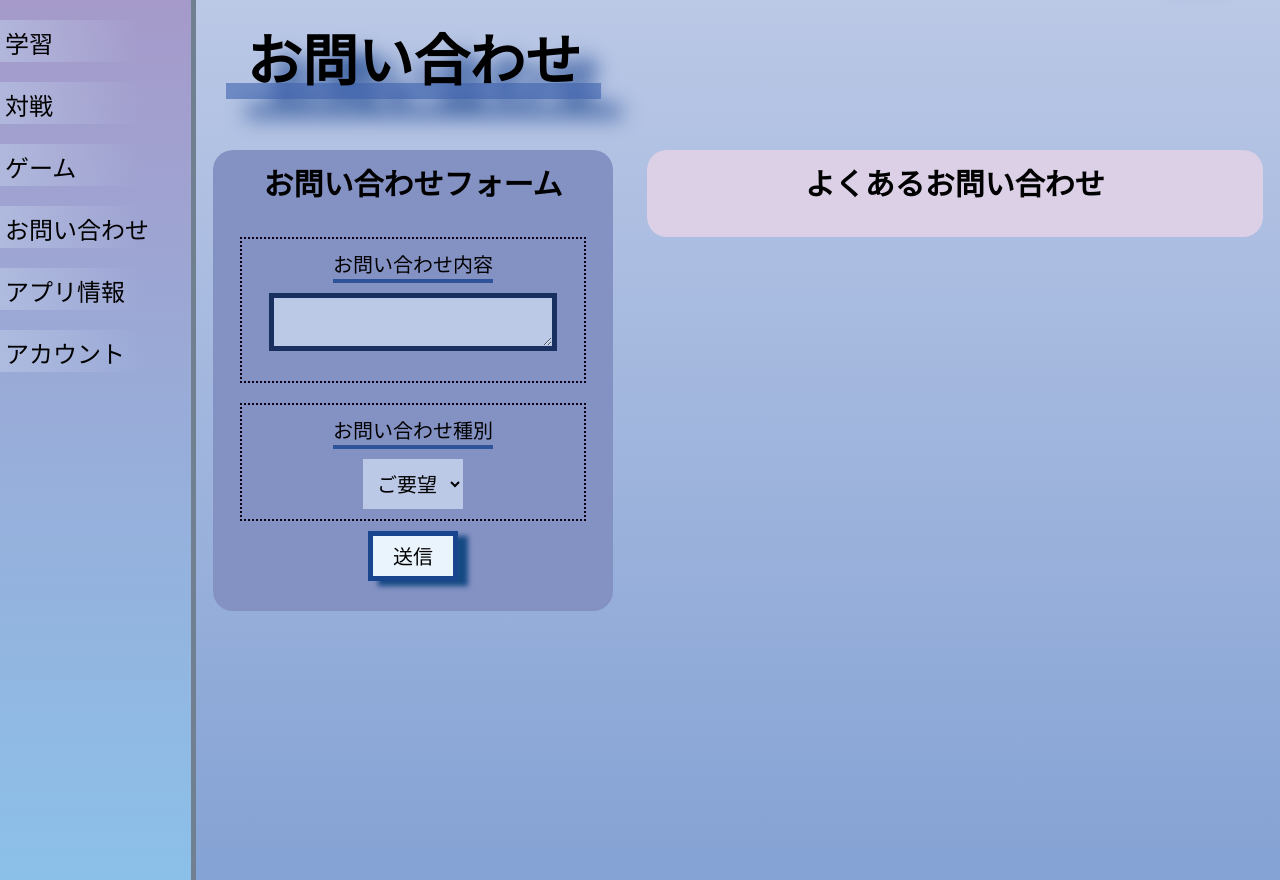
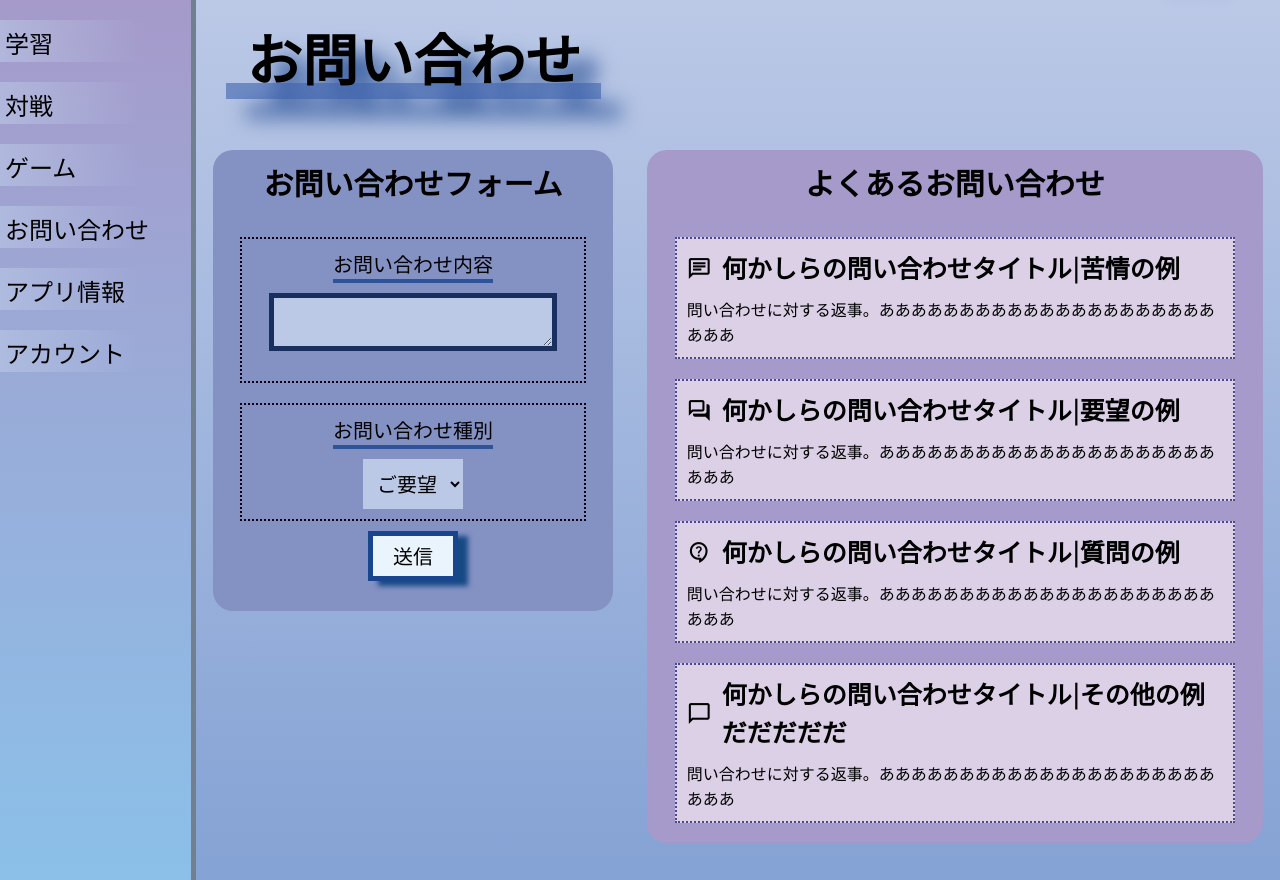
Before and after one commit to yamabato/Programma, a Flask app: template templates/index.html in a window 1280 px wide. Shown: the part 50-930 px from the top of the page. Run offline with Flask 3, Linux system fonts and the light colour scheme; the template is opened without the code that fills it, so the values that code supplies are empty; some web fonts are replaced.

Commit message:
add: faq style on /index

```diff
--- a/stylesheets/contact.css
+++ b/stylesheets/contact.css
@@ -22,7 +22,7 @@
 }
 
 #contact-frequently-asked-questions-container{
-    background-color: #dbd0e6;
+    background-color: #a59aca;
     width: 55%;
 }
 
@@ -78,3 +78,27 @@
     transition:
         box-shadow 0.3s;
 }
+
+.contact-question-container{
+    width: 90%;
+    background-color: #dbd0e6;
+    border: 2px dotted #4a488e;
+    padding: 10px;
+    margin: 10px 0px;
+}
+
+.contact-question-title{
+    display: flex;
+    flex-direction: row;
+    align-items: center;
+    margin-bottom: 10px;
+}
+
+.material-symbols-outlined.contact-question{
+    font-size: 25px;
+    margin-right: 10px;
+}
+
+.contact-question-title-text{
+    font-size: 25px;
+}
--- a/templates/index.html
+++ b/templates/index.html
@@ -92,6 +92,43 @@
                 </div>
                 <div id="contact-frequently-asked-questions-container" class="contact-container">
                     <h1 class="contact-container-title">よくあるお問い合わせ</h1>
+
+                    <div class="contact-question-container">
+                        <div class="contact-question-title">
+                            <span class="material-symbols-outlined contact-question">chat</span>
+                            <h1 class="contact-question-title-text">何かしらの問い合わせタイトル|苦情の例</h1>
+                        </div>
+
+                        <div class="contact-question-answer">問い合わせに対する返事。ああああああああああああああああああああああああ</div>
+                    </div>
+
+                    <div class="contact-question-container">
+                        <div class="contact-question-title">
+                            <span class="material-symbols-outlined contact-question">forum</span>
+                            <h1 class="contact-question-title-text">何かしらの問い合わせタイトル|要望の例</h1>
+                        </div>
+
+                        <div class="contact-question-answer">問い合わせに対する返事。ああああああああああああああああああああああああ</div>
+                    </div>
+
+                    <div class="contact-question-container">
+                        <div class="contact-question-title">
+                            <span class="material-symbols-outlined contact-question">contact_support</span>
+                            <h1 class="contact-question-title-text">何かしらの問い合わせタイトル|質問の例</h1>
+                        </div>
+
+                        <div class="contact-question-answer">問い合わせに対する返事。ああああああああああああああああああああああああ</div>
+                    </div>
+
+                    <div class="contact-question-container">
+                        <div class="contact-question-title">
+                            <span class="material-symbols-outlined contact-question">chat_bubble</span>
+                            <h1 class="contact-question-title-text">何かしらの問い合わせタイトル|その他の例だだだだだ</h1>
+                        </div>
+
+                        <div class="contact-question-answer">問い合わせに対する返事。ああああああああああああああああああああああああ</div>
+                    </div>
+
                 </div>
             </div>
         </div>
```
Also changed, not shown: issue.txt (+13 -0 lines).
